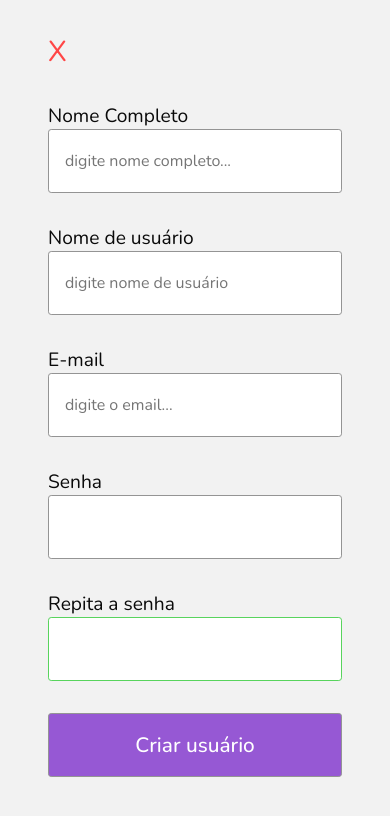
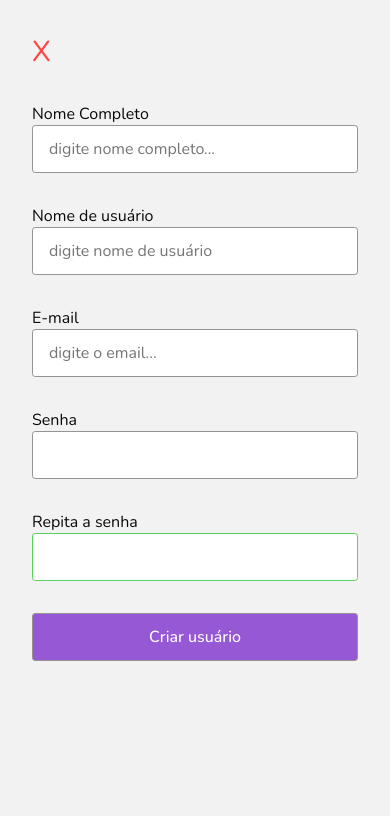
Before and after one commit to diegobayerl/front-end-promovi, a React (Vite) app: page /signUp in a window 390 px wide. Shown: the top 816 px of the page. Built offline with nearby package versions, Linux system fonts and the light colour scheme; no server answers; sample sign-in values are in the browser's storage.

Commit message:
update layout

```diff
--- a/src/contexts/AuthContext.tsx
+++ b/src/contexts/AuthContext.tsx
@@ -67,9 +67,7 @@ export function AuthProvider({children}: AuthProviderProps){
                 password,
             })
 
-            await api.get(`/company/employee/${response.data.user.id}`).catch(err => {
-                errEmplyee = err.response.status;
-            });
+            const Employ = await api.get(`/company/employee/${response.data.user.id}`);
 
             localStorage.setItem("auth.token", response.data.token);
 
@@ -81,11 +79,8 @@ export function AuthProvider({children}: AuthProviderProps){
 
             api.defaults.headers["Authorization"] = `Bearer ${response.data.token}`;
 
-            if(errEmplyee === 500){
-                window.alert("Usuário ainda não possui vínculo com empresa no sistema: Comunicar contratante")
-            } else {
-                navigate("/home")
-            }
+            console.log(Employ);
+            navigate("/home")
 
         } catch (err) {
             window.alert("Email/Senha incorreto!")
--- a/src/pages/history/index.tsx
+++ b/src/pages/history/index.tsx
@@ -27,7 +27,7 @@ function History(){
                 </>
             ):(
                <>
-                {sales.map(item => {
+                {sales.length != 0 ? (sales.map(item => {
                     return (
                         <div className={styles.boxContainer} key={item.id}>
                             <div className={styles.card}>
@@ -40,7 +40,12 @@ function History(){
                         </div>
 
                     );
-                })}
+                })):(
+                    <div className={styles.noSale}>
+                        <h3>Nenhuma venda realizada</h3>
+                        <h3>😃👍</h3>
+                    </div>
+                )}
                 </>
             )}
             </div>
--- a/src/pages/history/styles.module.css
+++ b/src/pages/history/styles.module.css
@@ -54,6 +54,14 @@
     border-radius: 1rem;
 }
 
+.noSale {
+    display: flex;
+    flex-direction: column;
+
+    justify-content: center;
+    align-items: center;
+}
+
 @media (max-width: 1024px) {
     .boxContainer {
         width: 100%;
--- a/src/pages/signIn/styles.module.css
+++ b/src/pages/signIn/styles.module.css
@@ -139,7 +139,7 @@
         border: 0;
         border-radius: 0;
 
-        box-shadow: 0 1px 4px 0 rgba(192, 208, 230, 0.8);
+        box-shadow: none;
 
         width: 100vw;
 
--- a/src/pages/signUp/styles.module.css
+++ b/src/pages/signUp/styles.module.css
@@ -67,20 +67,21 @@
         width: 100%;
         background: none;
 
-        padding: 1rem 2rem 1rem 2rem;
+        padding: 1rem 1rem 1rem 1rem;
         box-shadow: 0 0 0;
     }
 
     .box form input {
-        height: 4rem;
+        height: 3rem;
         background: var(--white);
     }
 
     .box form label {
-        font-size: 1.2rem;
+        font-size: 1rem;
     }
 
     .box form button[type='submit'] {
-        height: 4rem;
+        height: 3rem;
+        font-size: 1rem;
     }
 }
```
